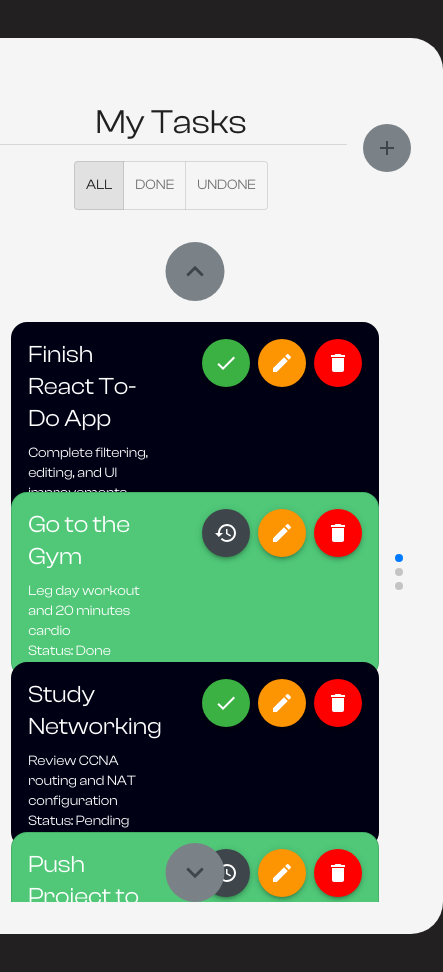
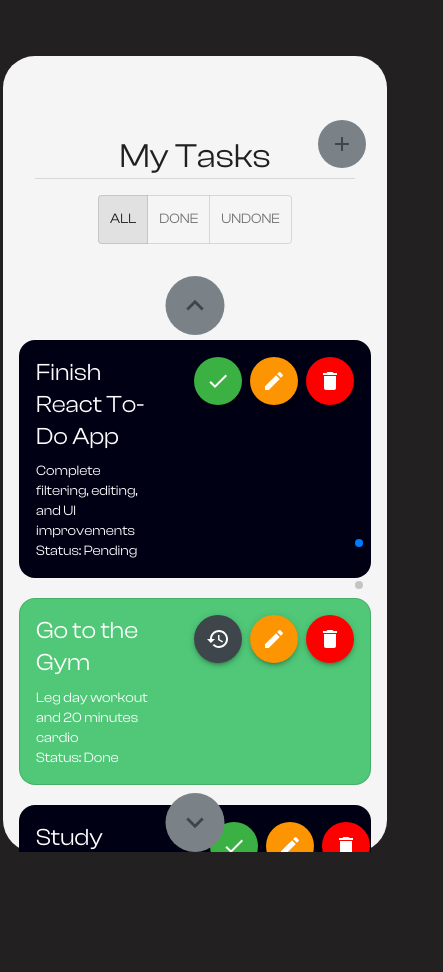
Before and after one commit to AIIM00/React-To-Do-App, a React (Vite) app: page / in a window 390 px wide. Shown: the whole page, 443 px wide, since content can reach past the window. After the commit the page ends 908 px from the top, so only its background shows below. Built offline with nearby package versions, Linux system fonts and the light colour scheme.

Commit message:
fix/improve the app to be responsive

```diff
--- a/src/components/AddTaskCard.jsx
+++ b/src/components/AddTaskCard.jsx
@@ -39,16 +39,19 @@ export default function AddTaskCard({addTask}) {
     <React.Fragment>
       <IconButton
                     onClick={() => {
-                        handleClickOpen();
-                      console.log('Adding New Task.');}}
+                        handleClickOpen()}}
                     aria-label="add new task"
-                    size="large"
                     sx={{
                         color: 'primary.main' ,
                         backgroundColor: 'primary.light',
                         '&:hover': {
                             bgcolor: 'primary.dark',
                           },
+                          position:'relative',
+                          left:'85%',
+                          top:'4rem',
+                          width:'3rem',
+                          height:'3rem'
 
                     }}
                   >
--- a/src/components/ToDo.jsx
+++ b/src/components/ToDo.jsx
@@ -85,7 +85,7 @@ export default function ToDo({ id,title, details, onAction, done }) {
           <Stack direction="row" spacing={1}>
 
             {/* Mark Task as Done */}
-            {!done && (<IconButton
+            {!done?<IconButton
               onClick={() => {
                 onAction(id, 'done');}}
               aria-label="mark task as done"
@@ -99,8 +99,8 @@ export default function ToDo({ id,title, details, onAction, done }) {
               }}
             >
               <CheckIcon fontSize="medium" />
-            </IconButton>)}
-            {done && (<IconButton
+            </IconButton>
+            : <IconButton
               onClick={() => {
                 onAction(id, 'undo');}}
               aria-label="mark task as pending"
@@ -114,7 +114,7 @@ export default function ToDo({ id,title, details, onAction, done }) {
               }}
             >
               <RestoreIcon fontSize="medium" />
-            </IconButton>)}
+            </IconButton>}
 
 
             {/* Edit Task */}
--- a/src/components/ToDoList.jsx
+++ b/src/components/ToDoList.jsx
@@ -7,6 +7,7 @@ import Header from './Header';
 import ToDo from './ToDo';
 import ToastCard from './ToastCard';
 import AddTaskCard from './AddTaskCard';
+import Box from '@mui/material/Box';
 
 
 import { v4 as uuidv4 } from 'uuid';
@@ -191,7 +192,6 @@ useEffect(()=>{
       <Container
       style={{
         backgroundColor: '#f5f5f5',
-        padding: '2rem',
         borderRadius: '2rem',
         display: 'flex',
         flexDirection: 'column',
@@ -199,20 +199,11 @@ useEffect(()=>{
 
       }}
       >
+      <AddTaskCard addTask={addTask} />
+
         {/* Page Header */}
-        <Stack
-      direction="row"
-      sx={{
-        marginTop: '1rem',
-        width: '100%',
-        display: 'flex',
-        alignItems: 'center',
-        justifyContent: 'space-between',
-      }}
-    >
+
       <Header />
-        <AddTaskCard addTask={addTask} />
-    </Stack>
         {/* Render all task cards */}
         <SimpleSwiper slides = {taskCard}/>
         {/* Add Task Section */}
@@ -239,8 +230,8 @@ function SimpleSwiper({slides}) {
   return (
     <Swiper
   direction="vertical"
-  slidesPerView={3}
-  spaceBetween={10}
+  slidesPerView={'auto'}
+  spaceBetween={20}
   mousewheel={true}
   modules={[Navigation, Pagination, Mousewheel]}
   pagination={{ clickable: true }}
@@ -248,11 +239,16 @@ function SimpleSwiper({slides}) {
     nextEl: ".swiper-button-next-custom",
     prevEl: ".swiper-button-prev-custom",
   }}
-  style={{ marginTop:'1rem',padding:'5rem 2rem', height:'500px',position: "relative" }}
+  style={{
+    marginTop:'1rem',
+    padding:'4rem 0',
+    width:'22rem',
+    height:'28rem'
+  }}
 >
   {slides.map((slide, index) => (
-        <SwiperSlide key={index}>
-          {slide}
+        <SwiperSlide key={index} style={{ height: "auto" }} >
+            {slide}
         </SwiperSlide>
       ))}
 
--- a/src/index.css
+++ b/src/index.css
@@ -1,8 +1,8 @@
 body{
     background-color: #222021;
     height:100vh;
-    padding:2rem;
-    margin:2rem 1rem;
+    margin: 1rem;
+    padding: 1rem;
     display:flex;
     justify-content: center;
     align-items: center;
```
